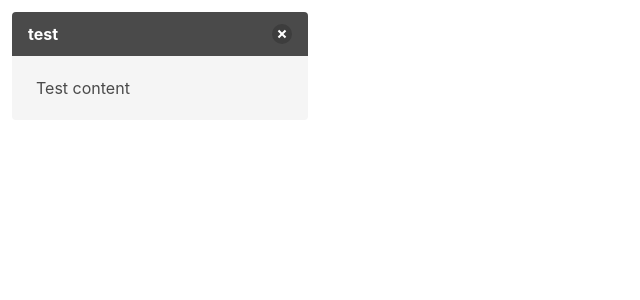
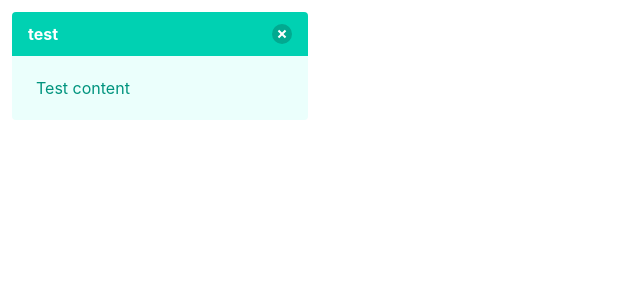
Before and after one commit to huuff/vuelma, a Vue app: page /message in a window 1280 px wide. Shown: the top 300 px of the page, without its empty margins (0-640 px from the left). Built offline with nearby package versions, Linux system fonts and the light colour scheme.

Commit message:
added bulma colors

```diff
--- a/src/components/BaseMessage.vue
+++ b/src/components/BaseMessage.vue
@@ -1,5 +1,5 @@
 <template>
-<article class="message" v-show="showModel">
+<article class="message" v-show="showModel" :class="`is-${color}`">
   <header class="message-header">
     <p v-if="title">{{ title }}</p>
     <slot name="header"></slot>
@@ -17,14 +17,17 @@
 
 <script setup lang="ts">
 import { useSlots, computed } from 'vue';
+import { BulmaColor } from '@/types/bulma-color';
 
 const props = withDefaults(defineProps<{
   title?: string;
   closeable?: boolean;
   show?: boolean;
+  color?: BulmaColor;
 }>(), {
   closeable: false,
   show: true,
+  color: 'dark',
 });
 
 const emit = defineEmits<{
--- a/src/pages/ExampleMessage.vue
+++ b/src/pages/ExampleMessage.vue
@@ -1,6 +1,6 @@
 <template>
 <div class="column is-3 is-centered">
-  <base-message title="test" closeable v-model:show="show">
+  <base-message title="test" closeable v-model:show="show" :color="'primary'">
     Test content
   </base-message>
 </div>
--- /dev/null
+++ b/src/types/bulma-color.ts
@@ -0,0 +1 @@
+export type BulmaColor = 'dark' | 'primary' | 'link' | 'info' | 'success' | 'warning' | 'danger';
```
